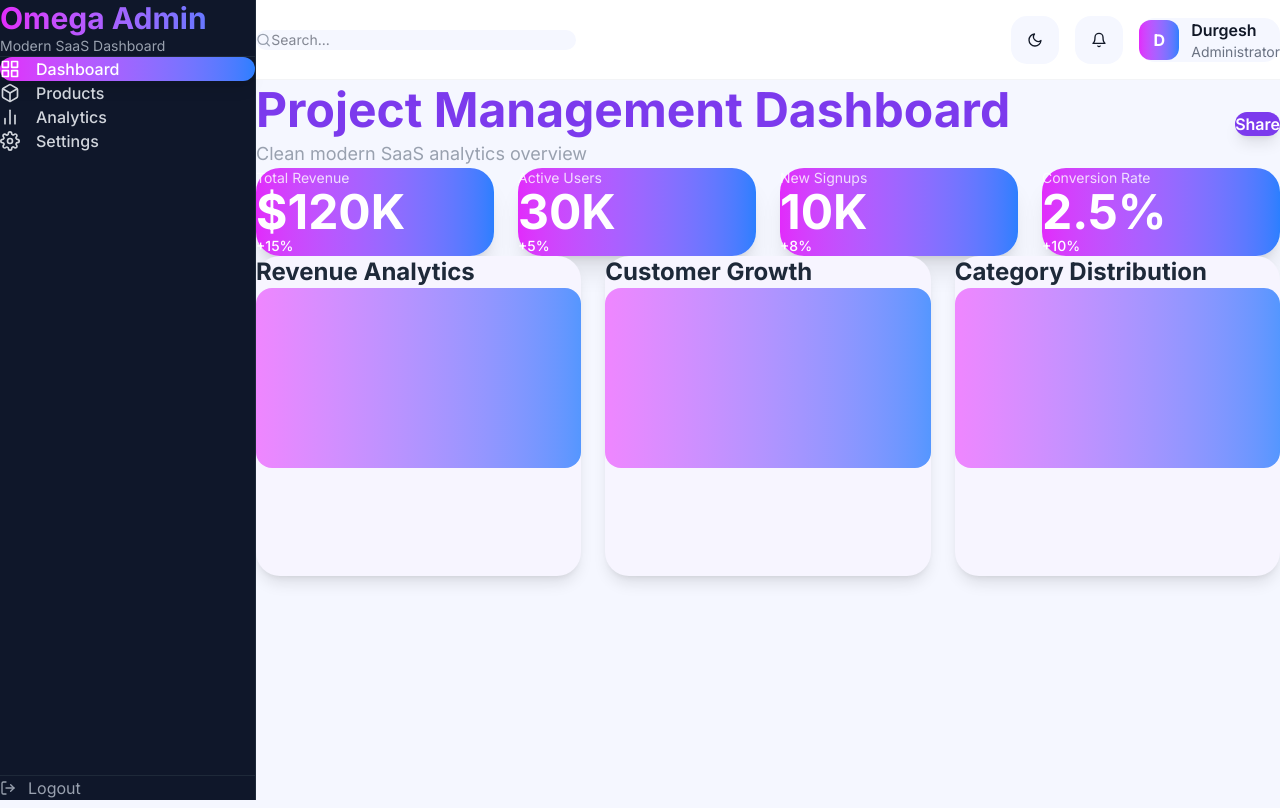
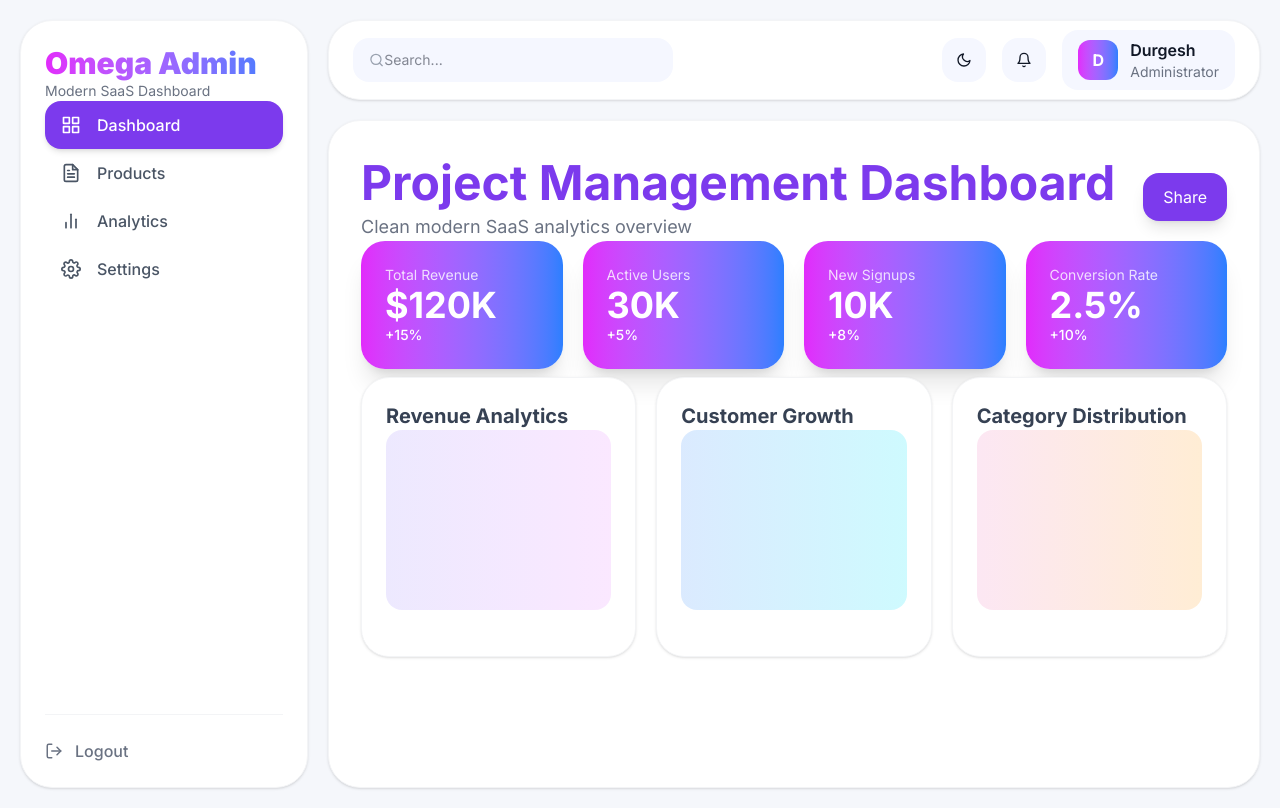
Before and after one commit to Durgeshgupta191/Omega_Admin, a React (Vite) app: page / in a window 1280 px wide. Built offline with nearby package versions, Linux system fonts and the light colour scheme.

Commit message:
UI improvements and layout fixes

```diff
--- a/src/components/layout/Layout.jsx
+++ b/src/components/layout/Layout.jsx
@@ -4,21 +4,32 @@ import Navbar from "./Navbar";
 
 const Layout = () => {
   return (
-    <div className="flex min-h-screen bg-[#f5f7ff] dark:bg-[#0f172a]">
+    <div className="min-h-screen bg-[#f5f7fb] p-4 md:p-5 overflow-hidden">
+
+      {/* Main Wrapper */}
+      <div className="flex min-h-[calc(100vh-32px)] gap-5">
 
         {/* Sidebar */}
+        <div className="hidden md:block flex-shrink-0">
           <Sidebar />
+        </div>
 
-      {/* Main */}
-      <div className="flex-1 flex flex-col">
+        {/* Main Area */}
+        <div className="flex-1 flex flex-col gap-5 min-w-0">
 
           {/* Navbar */}
           <Navbar />
 
           {/* Content */}
-        <main className="flex-1 p-6 md:p-10 overflow-x-hidden">
+          <main className="flex-1 overflow-y-auto rounded-[32px] bg-white border border-gray-100 shadow-sm p-4 md:p-8">
+
+            <div className="max-w-[1400px] mx-auto w-full">
               <Outlet />
+            </div>
+
           </main>
+
+        </div>
       </div>
     </div>
   );
--- a/src/components/layout/Navbar.jsx
+++ b/src/components/layout/Navbar.jsx
@@ -5,7 +5,7 @@ const Navbar = () => {
   const { darkMode, setDarkMode } = useTheme();
 
   return (
-    <header className="h-20 bg-white dark:bg-[#111827] border-b border-gray-100 dark:border-gray-800 px-6 flex items-center justify-between">
+    <header className="h-20 bg-white rounded-[32px] border border-gray-100 shadow-sm px-6 flex items-center justify-between">
 
       {/* Search */}
       <div className="hidden md:flex items-center bg-[#f5f7ff] dark:bg-[#1e293b] px-4 py-3 rounded-2xl w-[320px]">
@@ -15,8 +15,9 @@ const Navbar = () => {
         <input
           type="text"
           placeholder="Search..."
-          className="bg-transparent outline-none border-none ml-3 w-full text-sm dark:text-white"
+          className="bg-transparent outline-none ml-3 w-full text-sm dark:text-white"
         />
+
       </div>
 
       {/* Right */}
@@ -25,13 +26,13 @@ const Navbar = () => {
         {/* Dark Mode */}
         <button
           onClick={() => setDarkMode(!darkMode)}
-          className="w-12 h-12 rounded-2xl bg-[#f5f7ff] dark:bg-[#1e293b] flex items-center justify-center"
+          className="w-11 h-11 rounded-2xl bg-[#f5f7ff] dark:bg-[#1e293b] flex items-center justify-center"
         >
           {darkMode ? <FiSun /> : <FiMoon />}
         </button>
 
         {/* Notification */}
-        <button className="w-12 h-12 rounded-2xl bg-[#f5f7ff] dark:bg-[#1e293b] flex items-center justify-center">
+        <button className="w-11 h-11 rounded-2xl bg-[#f5f7ff] dark:bg-[#1e293b] flex items-center justify-center">
           <FiBell />
         </button>
 
@@ -46,12 +47,13 @@ const Navbar = () => {
             <h4 className="font-semibold dark:text-white">
               Durgesh
             </h4>
-
             <p className="text-sm text-gray-500">
               Administrator
             </p>
           </div>
+
         </div>
+
       </div>
     </header>
   );
--- a/src/components/layout/Sidebar.jsx
+++ b/src/components/layout/Sidebar.jsx
@@ -1,78 +1,59 @@
 import { NavLink } from "react-router-dom";
-import { FiGrid, FiBox, FiBarChart2, FiSettings, FiLogOut } from "react-icons/fi";
-
-const links = [
-  {
-    name: "Dashboard",
-    path: "/",
-    icon: <FiGrid />,
-  },
-  {
-    name: "Products",
-    path: "/products",
-    icon: <FiBox />,
-  },
-  {
-    name: "Analytics",
-    path: "/analytics",
-    icon: <FiBarChart2 />,
-  },
-  {
-    name: "Settings",
-    path: "/settings",
-    icon: <FiSettings />,
-  },
-];
+import { FiLogOut } from "react-icons/fi";
+import { sidebarLinks } from "../../constants/sidebarLinks";
 
 const Sidebar = () => {
   return (
-    <aside className="hidden md:flex w-64 min-h-screen bg-[#0f172a] text-white flex-col border-r border-gray-800">
+    <aside className="hidden md:flex w-72 h-full bg-white rounded-[32px] border border-gray-100 shadow-sm flex-col overflow-hidden p-6">
 
       {/* Logo */}
-      <div className="px-6 py-8 border-b border-gray-800">
-        <h1 className="text-3xl font-bold bg-gradient-to-r from-fuchsia-500 to-blue-500 bg-clip-text text-transparent">
+      <div className="mb-10">
+        <h1 className="text-3xl font-black bg-gradient-to-r from-fuchsia-500 to-blue-500 bg-clip-text text-transparent">
           Omega Admin
         </h1>
 
-        <p className="text-gray-400 mt-2 text-sm">
+        <p className="text-gray-500 text-sm mt-2">
           Modern SaaS Dashboard
         </p>
       </div>
 
       {/* Navigation */}
-      <nav className="flex-1 px-4 py-6 space-y-3">
+      <nav className="space-y-2 flex-1">
 
-        {links.map((link) => (
+        {sidebarLinks.map((link) => {
+          const Icon = link.icon;
+
+          return (
             <NavLink
               key={link.name}
               to={link.path}
               className={({ isActive }) =>
-              `flex items-center gap-4 px-4 py-3 rounded-2xl transition-all text-base font-medium
+                `flex items-center gap-4 px-4 py-3 rounded-2xl font-medium transition-all duration-300
+
                 ${
                   isActive
-                  ? "bg-gradient-to-r from-fuchsia-500 to-blue-500 text-white shadow-lg"
-                  : "text-gray-300 hover:bg-[#1e293b]"
+                    ? "bg-[#7c3aed] text-white shadow-md"
+                    : "text-gray-600 hover:bg-gray-100"
                 }`
               }
             >
-            <span className="text-xl">
-              {link.icon}
-            </span>
-
-            {link.name}
+              <Icon className="text-xl" />
+              <span>{link.name}</span>
             </NavLink>
-        ))}
+          );
+        })}
       </nav>
 
-      {/* Logout */}
-      <div className="p-4 border-t border-gray-800">
+      {/* Bottom */}
+      <div className="mt-auto pt-6 border-t border-gray-100">
 
-        <button className="flex items-center gap-3 text-gray-400 hover:text-red-400 transition-all">
-          <FiLogOut />
-
+        <button className="flex items-center gap-3 text-gray-500 hover:text-red-500 transition-all font-medium">
+          <FiLogOut className="text-lg" />
           Logout
         </button>
+
       </div>
+
     </aside>
   );
 };
--- a/src/index.css
+++ b/src/index.css
@@ -1,25 +1,29 @@
 @import "tailwindcss";
+
+:root {
+  font-family: Inter, sans-serif;
+}
 
 * {
   margin: 0;
-  padding: 0;
+  padding: 190;
   box-sizing: border-box;
 }
 
 html,
 body,
 #root {
+  min-height: 100%;
   width: 100%;
-  min-height: 100%;
-  font-family: Inter, sans-serif;
 }
 
 body {
   background: #f5f7ff;
   color: #111827;
-  overflow-x: hidden;
+  font-family: Inter, sans-serif;
 }
 
+/* Dark Mode */
 .dark body {
   background: #0f172a;
   color: white;
@@ -31,6 +35,6 @@ body {
 }
 
 ::-webkit-scrollbar-thumb {
-  background: #8b5cf6;
-  border-radius: 999px;
+  background: #a78bfa;
+  border-radius: 20px;
 }
--- a/src/pages/Dashboard.jsx
+++ b/src/pages/Dashboard.jsx
@@ -1,103 +1,81 @@
 const stats = [
-  {
-    title: "Total Revenue",
-    value: "$120K",
-    growth: "+15%",
-  },
-  {
-    title: "Active Users",
-    value: "30K",
-    growth: "+5%",
-  },
-  {
-    title: "New Signups",
-    value: "10K",
-    growth: "+8%",
-  },
-  {
-    title: "Conversion Rate",
-    value: "2.5%",
-    growth: "+10%",
-  },
+  { title: "Total Revenue", value: "$120K", growth: "+15%" },
+  { title: "Active Users", value: "30K", growth: "+5%" },
+  { title: "New Signups", value: "10K", growth: "+8%" },
+  { title: "Conversion Rate", value: "2.5%", growth: "+10%" },
 ];
 
 const Dashboard = () => {
   return (
-    <div className="w-full max-w-350 mx-auto">
+    <div className="space-y-8">
 
-      {/* Header */}
-      <div className="flex flex-col lg:flex-row lg:items-center lg:justify-between gap-6 mb-10">
+      {/* Heading */}
+      <div className="flex flex-col lg:flex-row lg:items-center lg:justify-between gap-6">
 
         <div>
           <h1 className="text-3xl md:text-5xl font-bold text-[#7c3aed] leading-tight">
             Project Management Dashboard
           </h1>
 
-          <p className="text-gray-400 mt-3 text-base md:text-lg">
+          <p className="text-gray-500 mt-3 text-base md:text-lg">
             Clean modern SaaS analytics overview
           </p>
         </div>
 
-        <button className="bg-[#7c3aed] hover:bg-[#6d28d9] transition-all text-white px-6 py-3 rounded-2xl font-semibold shadow-lg w-fit">
+        <button className="bg-[#7c3aed] text-white px-5 py-3 rounded-2xl hover:opacity-90 transition-all shadow-lg w-fit">
           Share
         </button>
       </div>
 
-      {/* Stats Cards */}
-      <div className="grid grid-cols-1 sm:grid-cols-2 xl:grid-cols-4 gap-6">
+      {/* Stats */}
+      <div className="grid grid-cols-1 sm:grid-cols-2 xl:grid-cols-4 gap-5">
+
         {stats.map((item) => (
           <div
             key={item.title}
-            className="bg-linear-to-r from-fuchsia-500 to-blue-500 rounded-3xl p-6 text-white shadow-xl"
+            className="bg-linear-to-r from-fuchsia-500 to-blue-500 rounded-3xl p-6 text-white shadow-xl overflow-hidden"
           >
             <p className="text-sm opacity-80">
               {item.title}
             </p>
 
-            <h2 className="text-5xl font-bold mt-4">
+            <h2 className="text-3xl md:text-4xl font-bold mt-4 wrap-break-word">
               {item.value}
             </h2>
 
-            <p className="mt-4 text-sm font-medium">
+            <p className="mt-3 text-sm font-medium">
               {item.growth}
             </p>
           </div>
         ))}
       </div>
 
-      {/* Analytics Cards */}
-      <div className="grid grid-cols-1 xl:grid-cols-3 gap-6 mt-10">
+      {/* Analytics */}
+      <div className="grid grid-cols-1 xl:grid-cols-3 gap-5 pt-2">
 
-        {/* Revenue */}
-        <div className="bg-[#f7f5ff] dark:bg-[#111827] rounded-3xl p-8 min-h-80 shadow-lg">
-
-          <h3 className="font-bold text-2xl text-gray-800 dark:text-white mb-6">
+        <div className="bg-white rounded-[28px] min-h-70 p-6 shadow-sm border border-gray-100 hover:shadow-md transition-all overflow-hidden">
+          <h3 className="font-bold text-xl text-gray-700 mb-6">
             Revenue Analytics
           </h3>
-
-          <div className="h-45 bg-linear-to-r from-fuchsia-400 to-blue-500 rounded-2xl opacity-80"></div>
+          <div className="h-45 rounded-2xl bg-linear-to-r from-violet-100 to-fuchsia-100" />
         </div>
 
-        {/* Growth */}
-        <div className="bg-[#f7f5ff] dark:bg-[#111827] rounded-3xl p-8 min-h-80 shadow-lg">
-
-          <h3 className="font-bold text-2xl text-gray-800 dark:text-white mb-6">
+        <div className="bg-white rounded-[28px] min-h-70 p-6 shadow-sm border border-gray-100 hover:shadow-md transition-all overflow-hidden">
+          <h3 className="font-bold text-xl text-gray-700 mb-6">
             Customer Growth
           </h3>
-
-          <div className="h-45 bg-linear-to-r from-fuchsia-400 to-blue-500 rounded-2xl opacity-80"></div>
+          <div className="h-45 rounded-2xl bg-linear-to-r from-blue-100 to-cyan-100" />
         </div>
 
-        {/* Distribution */}
-        <div className="bg-[#f7f5ff] dark:bg-[#111827] rounded-3xl p-8 min-h-80 shadow-lg">
-
-          <h3 className="font-bold text-2xl text-gray-800 dark:text-white mb-6">
+        <div className="bg-white rounded-[28px] min-h-70 p-6 shadow-sm border border-gray-100 hover:shadow-md transition-all overflow-hidden">
+          <h3 className="font-bold text-xl text-gray-700 mb-6">
             Category Distribution
           </h3>
+          <div className="h-45 rounded-2xl bg-linear-to-r from-pink-100 to-orange-100" />
+        </div>
 
-          <div className="h-45 bg-linear-to-r from-fuchsia-400 to-blue-500 rounded-2xl opacity-80"></div>
-        </div>
       </div>
+
     </div>
   );
 };
```
Lines whose indentation alone changed are shown as unchanged.
